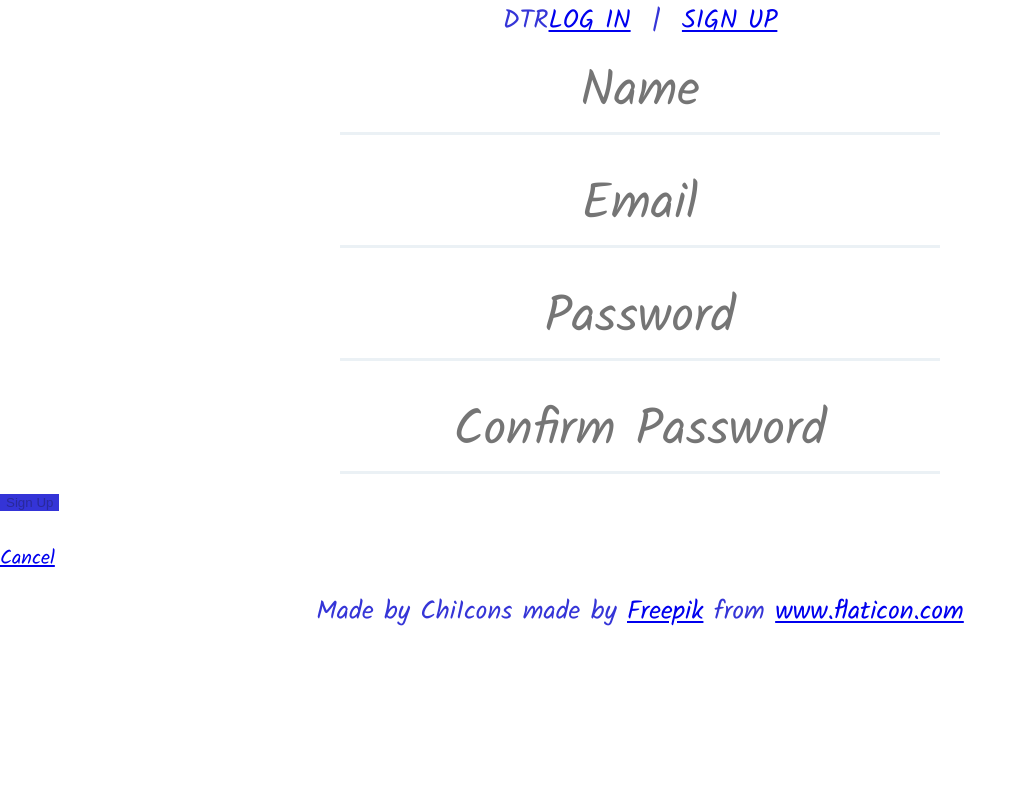
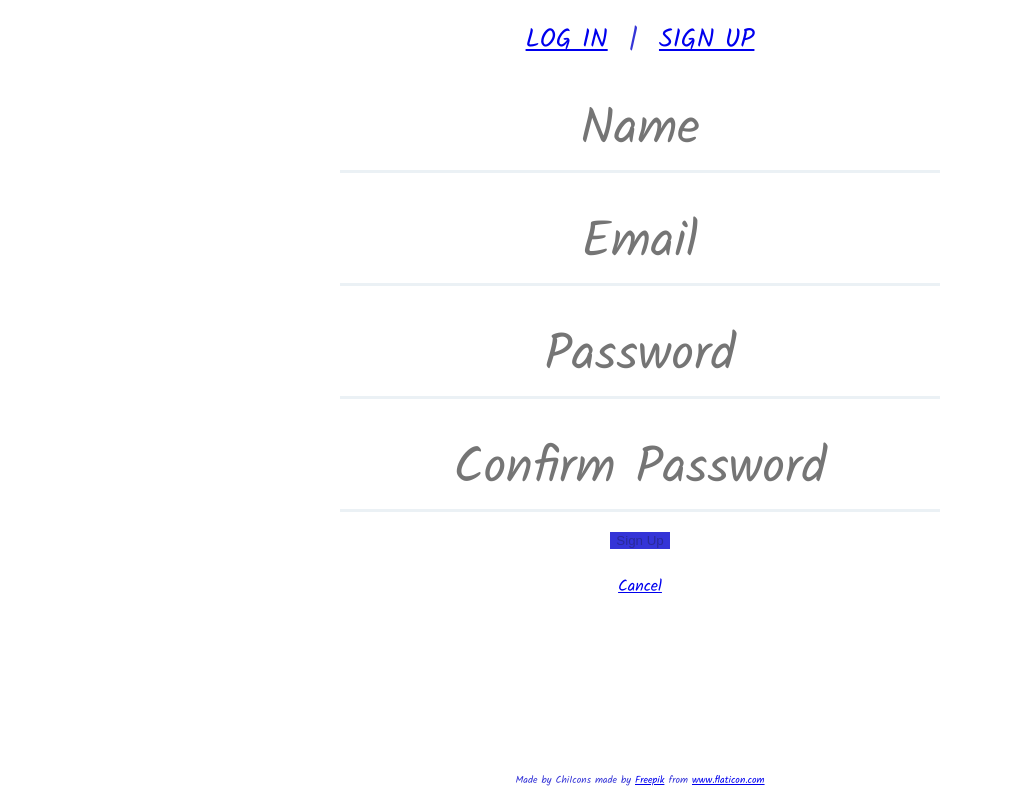
Before and after one commit to Chi37/dtr, a React (Create React App) app: page /signup in a window 1280 px wide. Shown: the whole page, without its empty margins (0-1027 px from the left). Built offline with nearby package versions, Linux system fonts and the light colour scheme.

Commit message:
structured body with header, main-container, and footer. Made footer go on the bottom

```diff
--- a/src/components/Container.scss
+++ b/src/components/Container.scss
@@ -6,19 +6,14 @@ $size: 70px;
 .container{
 	@include flexCenter(column, flex-start, '');
 	display:block;
-	min-height: 100vh;
+	padding-bottom: 2.5rem;
 
 }
 
 form {
-	@include flexCenter(row, center, center);
+	@include flexCenter(column, center, center);
 	width: 100%;
 
-	&.form-group {
-		color:blue;
-		@include flexCenter(column, flex-start, '');
-		font-size: 20px;
-	}
 }
 
 input {
--- a/src/components/Node.scss
+++ b/src/components/Node.scss
@@ -1,31 +1,2 @@
-$size: 50px;
-$text: white;
-$color-collection: (rgba(40, 40, 213, 0.94), rgb(138,8,8), rgba(255, 249, 249, 0.886), rgb(64, 120, 155));
-
-
-// @for $i from 0 to length($color-collection) {
-//     .color-#{$i} {
-//         color: unquote(nth($color-collection, $i+1));
-//     }
-// }
-
-
-
-
-
-// #test {
-//   color: red;
-// }
-
-// @for $var from 1 to .circle children
-
-//   #test { :nth-child(#{$var}){
-//     top: random(750) + px;
-//     left: random(1500) + px;
-//     opacity: random();
-//     font-size: random(10) + px;
-//   }
-//   }
-// }
-
-// https://jsfiddle.net/ccnb322a/1/ //animated brown squares
+@import './variables';
+@import './mixins';
--- a/src/components/_mixins.scss
+++ b/src/components/_mixins.scss
@@ -7,3 +7,11 @@ $content: center;
 	flex-direction: $direction;
 	position: relative;
 }
+
+@mixin input(){
+
+}
+
+@mixin button(){
+
+}
--- a/src/components/_variables.scss
+++ b/src/components/_variables.scss
@@ -1,6 +1,6 @@
 $primaryBtn: blue;
 $primaryText: white;
-$color-collection: (#2828d5f0, rgb(138,8,8), rgba(255, 249, 249, 0.886), rgb(64, 120, 155));
+$color-collection: (#2828d5f0, rgb(138,8,8), rgba(255, 249, 249, 0.94), rgb(64, 120, 155));
 $textSize: 10px;
 
 
--- a/src/index.js
+++ b/src/index.js
@@ -8,7 +8,7 @@ import { BrowserRouter as Router } from "react-router-dom";
 
 ReactDOM.render(
   <Router>
-    <App />
+    <div className='main-container'><App /></div>
   </Router>,
   document.getElementById("root")
 );
--- a/src/index.scss
+++ b/src/index.scss
@@ -1,9 +1,11 @@
 body {
   margin: 0;
-  height: 100%;
-  position: relative;
-
   font-family: 'Kalam';
   -webkit-font-smoothing: antialiased;
   -moz-osx-font-smoothing: grayscale;
 }
+
+.main-container{
+  height: 100vh;
+  position: relative;
+}
--- a/src/pages/App/App.js
+++ b/src/pages/App/App.js
@@ -41,7 +41,6 @@ class App extends Component {
 
 
   handleNodeClick = async (node) => {
-    console.log(node + 'to scrape')
     let nodes = await scrapeWikiPage(node);
     if (nodes.length) {
       nodes.map(e => {
@@ -70,7 +69,7 @@ class App extends Component {
   render() {
     return (
       <>
-        <header className="header-footer">DTR
+        <header>
           <NavBar user={this.state.user} handleLogout={this.handleLogout} />
         </header>
         <Switch>
@@ -100,16 +99,8 @@ class App extends Component {
               handleSignupOrLogin={this.handleSignupOrLogin}
             />)}
           />
-          {/* <Route exact path='/clusters' render={() =>
-            userService.getUser() ?
-              <ClusterPage
-                clusters = this.state.node
-              />
-            :
-              <Redirect to='/login'/>
-          }/> */}
         </Switch>
-        <footer className="header-footer">Made by Chi  <div>Icons made by <a href="https://www.flaticon.com/authors/freepik" title="Freepik">Freepik</a> from <a href="https://www.flaticon.com/" title="Flaticon">www.flaticon.com</a></div></footer>
+        <footer>Made by Chi  <div>Icons made by <a href="https://www.flaticon.com/authors/freepik" title="Freepik">Freepik</a> from <a href="https://www.flaticon.com/" title="Flaticon">www.flaticon.com</a></div></footer>
       </>
     );
   }
--- a/src/pages/App/App.scss
+++ b/src/pages/App/App.scss
@@ -1,18 +1,20 @@
 @import '../../components/variables';
 @import '../../components/mixins';
 
-.App {
-  @include flexCenter(row, center, center);
-  height: 100vh;
-}
 
 
-
-.header-footer {
-	flex: 0 0 0 0;
+header, footer{
+  height: 10vh;
   width: 100%;
   @include flexCenter(absolute, center, center);
   font-size: calc(10px + 2vmin);
   color: nth($color-collection,1);
+}
 
+footer {
+  position: absolute;
+  bottom: 0;
+  width: 100%;
+  height: 2.5rem;
+  font-size: 10px;
 }
```
